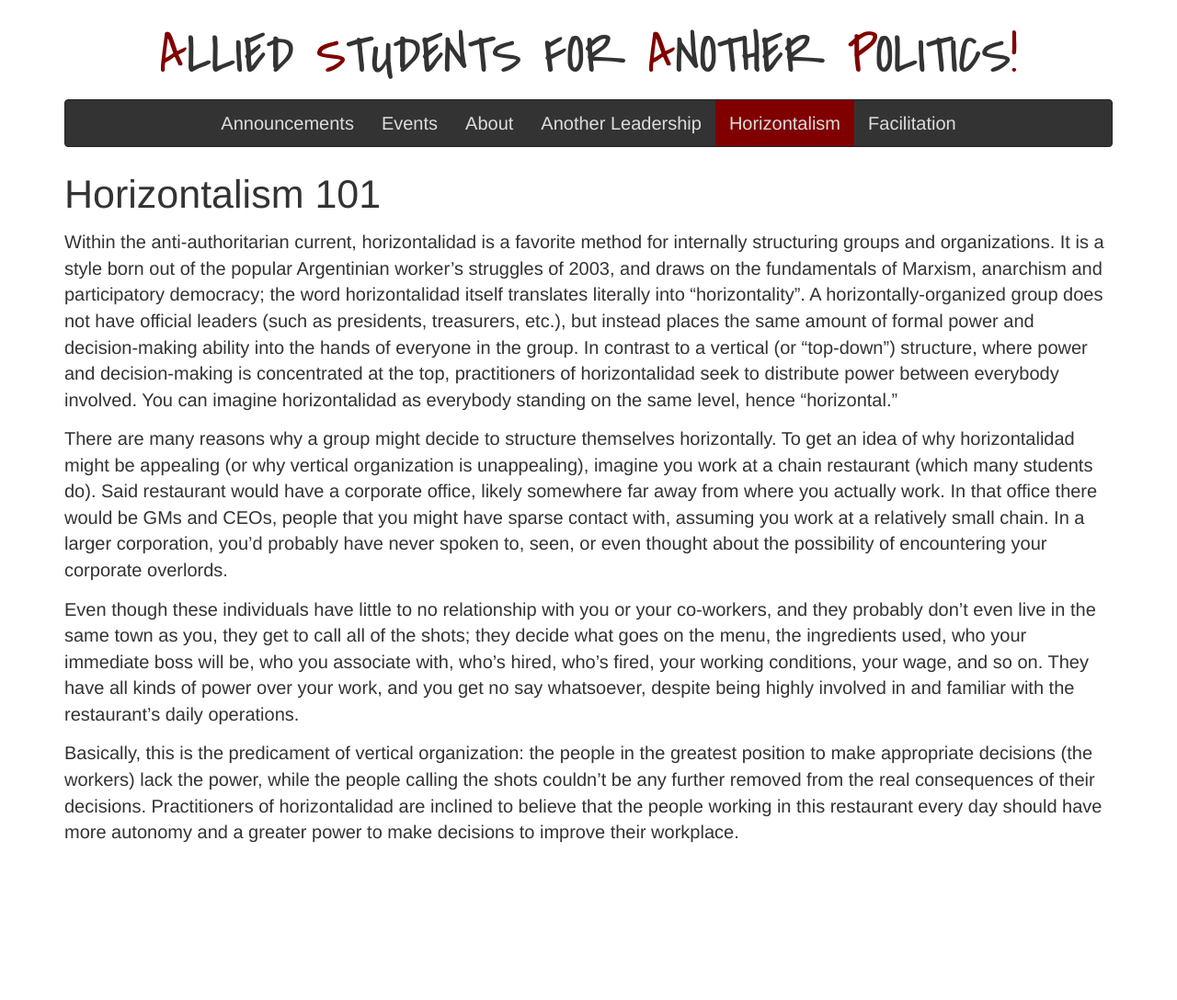
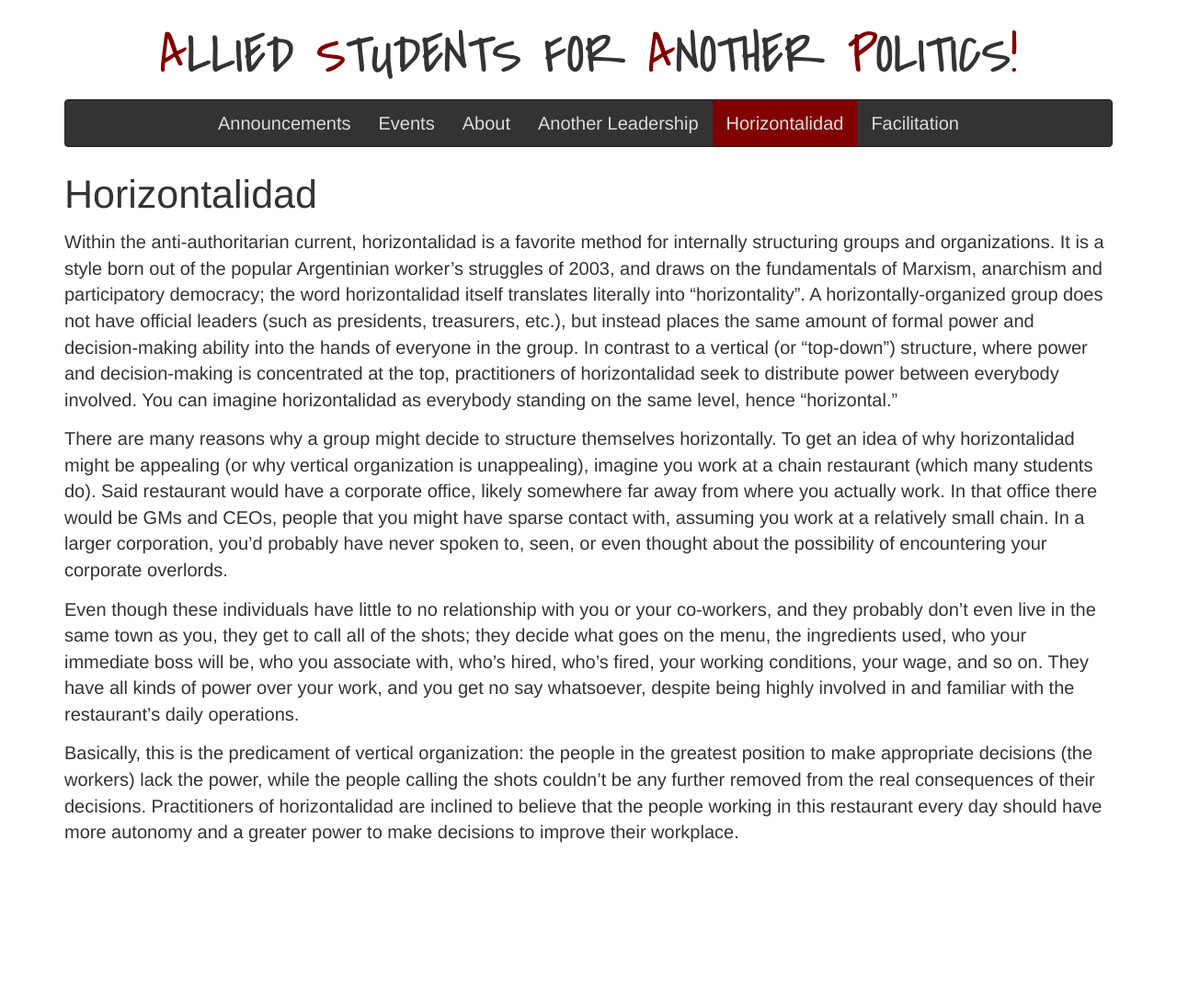
Before and after one commit to Allied-Students-for-Another-Politics/asap, a Jekyll site: the page built from horizontalism.md, in a window 1280 px wide. Shown: the whole page at 92% size. Built offline with Jekyll 4.4.1, drawn with Linux system fonts in a browser that asks for light colours; nearby versions of some CDN libraries.

Commit message:
Fix Horizontalidad title.

```diff
--- a/horizontalism.md
+++ b/horizontalism.md
@@ -1,8 +1,8 @@
 ---
-title: Horizontalism
+title: Horizontalidad
 navbar_position: 3
 ---
-## Horizontalism 101
+## {{ page.title }}
 
 Within the anti-authoritarian current, horizontalidad is a favorite method for internally structuring groups and organizations. It is a style born out of the popular Argentinian worker’s struggles of 2003, and draws on the fundamentals of Marxism, anarchism and participatory democracy; the word horizontalidad itself translates literally into “horizontality”. A horizontally-organized group does not have official leaders (such as presidents, treasurers, etc.), but instead places the same amount of formal power and decision-making ability into the hands of everyone in the group. In contrast to a vertical (or “top-down”) structure, where power and decision-making is concentrated at the top, practitioners of horizontalidad seek to distribute power between everybody involved. You can imagine horizontalidad as everybody standing on the same level, hence “horizontal.”
 
```
